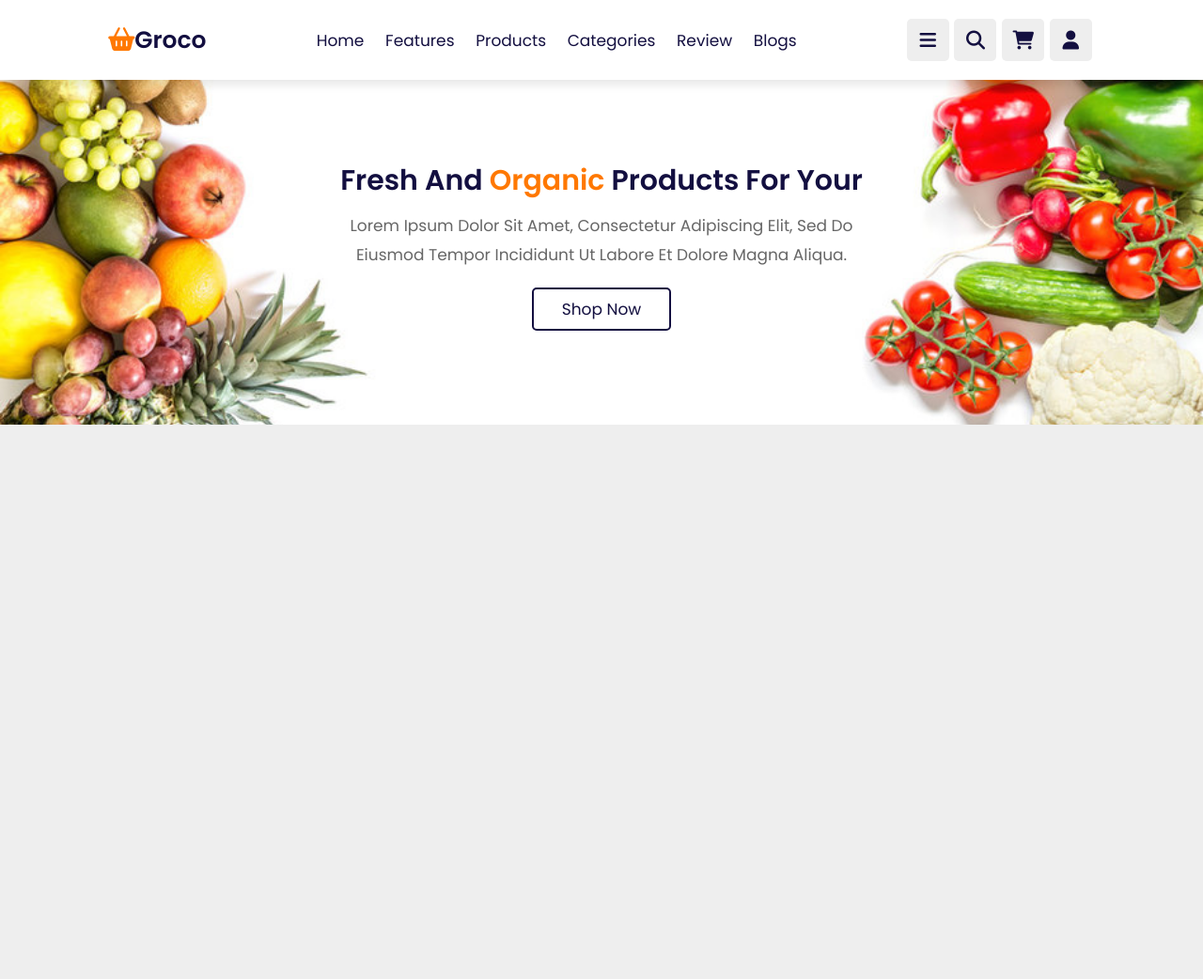
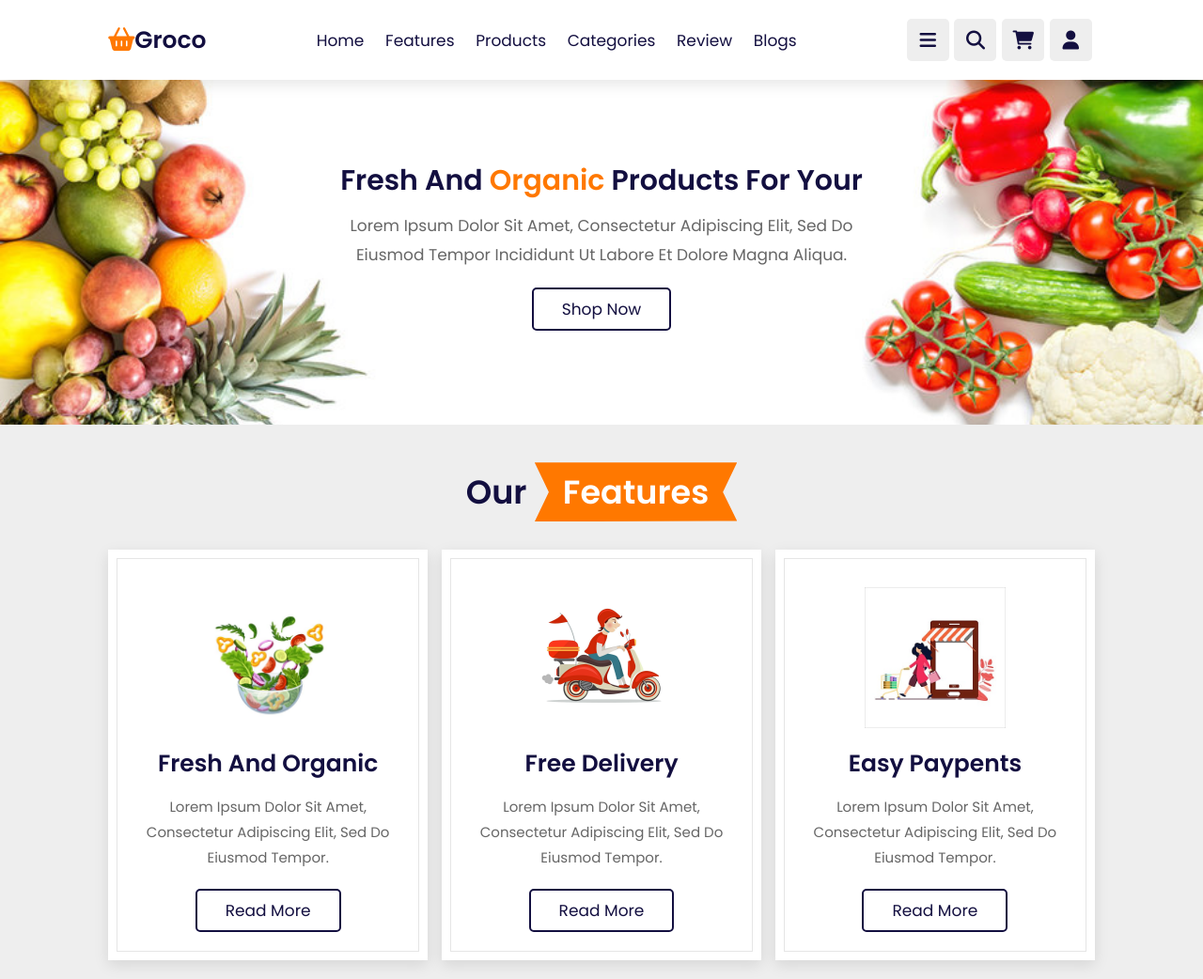
Before and after one commit to Lanarus/grocery-store, a plain HTML site: page index.html in a window 1280 px wide. Shown: the whole page at 94% size. Before the commit the page ends 800 px from the top, so only its background shows below. Drawn offline with Linux system fonts and the light colour scheme.

Commit message:
features section

```diff
--- a/css/style.css
+++ b/css/style.css
@@ -4,7 +4,7 @@
     --orange:#ff7800;
     --black:#130f40;
     --light-color:#666;
-    --box-shadow:0 .5rem 1rem rgba(0,0,0,.1);
+    --box-shadow:0 .5rem 1.5rem rgba(0,0,0,.1);
     --border:.2rem  solid rgba(0,0,0,.1);
     --outline:.1rem  solid rgba(0,0,0,.1);
     --outline-hover:.2rem solid var(--black);
@@ -30,8 +30,25 @@ html{
 body{
     background: #eee;
 }
+
 section{
     padding: 2rem 9%;
+}
+
+.heading{
+    text-align: center;
+    padding: 2rem 0;
+    padding-bottom: 3rem;
+    font-size: 3.5rem;
+    color: var(--black);
+}
+
+.heading span{
+    background: var(--orange);
+    color: #fff;
+    display: inline-block;
+    padding: .5rem 3rem;
+    clip-path: polygon(100% 0, 93% 50%, 100% 99%, 0% 100%, 7% 50%, 0% 0%);
 }
 
 .btn{
@@ -45,6 +62,7 @@ section{
     cursor: pointer;
     background: none;
 }
+
 .btn:hover{
     background: var(--orange);
     color: #fff;
@@ -77,6 +95,7 @@ section{
     margin:0 1rem;
     color: var(--black);
 }
+
 .header .navbar a:hover{
     color: var(--orange);
 }
@@ -239,6 +258,86 @@ section{
     color: var(--orange);
     text-decoration: underline;
 }
+.home{
+    display: flex;
+    align-items: center;
+    justify-content: center;
+    background: url(../image/banner-bg.png) no-repeat;
+    background-position: center;
+    background-size: cover;
+    padding-top: 17rem;
+    padding-bottom: 10rem;
+}
+/* .home .content{
+    background: #fff;
+    padding: 5rem;
+    opacity: 0.5;
+}
+.home .content p{
+    color: var(--black);
+}  */
+.home .content{
+    text-align: center;
+    width: 60rem;
+}
+.home .content h3{
+    color: var(--black);
+    font-size: 3rem;
+}
+
+.home .content h3 span{
+    color: var(--orange);
+}
+.home .content p{
+    color: var(--light-color);
+    font-size: 1.7rem;
+    padding: 1rem 0;
+    line-height: 1.8;
+}
+
+.features .box-container{
+    display: grid;
+    grid-template-columns: repeat(auto-fit, minmax(30rem, 1fr));
+    gap: 1.5rem;
+}
+
+.features .box-container .box{
+    padding: 3rem 2rem;
+    background: #fff;
+    outline: var(--outline);
+    outline-offset: -1rem;
+    text-align: center;
+    box-shadow: var(--box-shadow);
+}
+.features .box-container .box:hover{
+    outline: var(--outline-hover);
+    outline-offset: 0rem;
+}
+
+
+.features .box-container .box img{
+    margin: 1rem 0;
+    height: 15rem;
+}
+
+.features .box-container .box h3{
+    font-size: 2.5rem;
+    line-height: 1.8;
+    color: var(--black);
+}
+.features .box-container .box p{
+    font-size: 1.5rem;
+    line-height: 1.8;
+    color: var(--light-color);
+    padding: 1rem 0;
+}
+
+
+
+
+
+
+
 
 /* media queries */
 @media (max-width:991px){
@@ -286,41 +385,8 @@ section{
     html{
         font-size: 55%;
     }
+
+    .heading{
+        font-size: 2.5rem;
+    }
 }
-
-.home{
-    display: flex;
-    align-items: center;
-    justify-content: center;
-    background: url(../image/banner-bg.png) no-repeat;
-    background-position: center;
-    background-size: cover;
-    padding-top: 17rem;
-    padding-bottom: 10rem;
-}
-/* .home .content{
-    background: #fff;
-    padding: 5rem;
-    opacity: 0.5;
-}
-.home .content p{
-    color: var(--black);
-}  */
-.home .content{
-    text-align: center;
-    width: 60rem;
-}
-.home .content h3{
-    color: var(--black);
-    font-size: 3rem;
-}
-
-.home .content h3 span{
-    color: var(--orange);
-}
-.home .content p{
-    color: var(--light-color);
-    font-size: 1.7rem;
-    padding: 1rem 0;
-    line-height: 1.8;
-}
--- a/index.html
+++ b/index.html
@@ -90,13 +90,39 @@
             ut labore et dolore magna aliqua. </p>
         <a href="#" class="btn">shop now</a>
     </div>
-
-
 </section>
-
 <!-- home section ends -->
 
+<!-- features section start -->
+<section class="features" id="features">
+    <h1 class="heading">our <span>features</span></h1>
 
+    <div class="box-container">
+
+        <div class="box">
+            <img src="image/feature-img-1.png" alt="">
+            <h3>fresh and organic</h3>
+            <p>Lorem ipsum dolor sit amet, consectetur adipiscing elit, sed do eiusmod tempor.</p>
+            <a href="#" class="btn">read more</a>
+        </div>
+
+        <div class="box">
+            <img src="image/feature-img-2.png" alt="">
+            <h3>free delivery</h3>
+            <p>Lorem ipsum dolor sit amet, consectetur adipiscing elit, sed do eiusmod tempor.</p>
+            <a href="#" class="btn">read more</a>
+        </div>
+
+        <div class="box">
+            <img src="image/feature-img-3.png" alt="">
+            <h3>easy paypents</h3>
+            <p>Lorem ipsum dolor sit amet, consectetur adipiscing elit, sed do eiusmod tempor.</p>
+            <a href="#" class="btn">read more</a>
+        </div>
+
+    </div>
+</section>
+<!-- features section ends -->
 
 
 
```
Also changed, not shown: image/feature-img-1.png (added), image/feature-img-2.png (added), image/feature-img-3.png (added).
